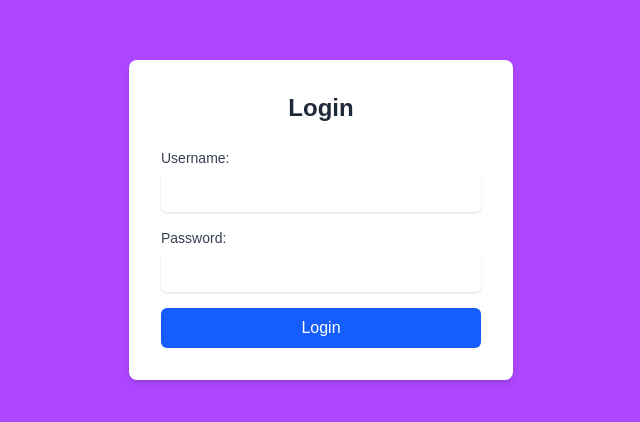
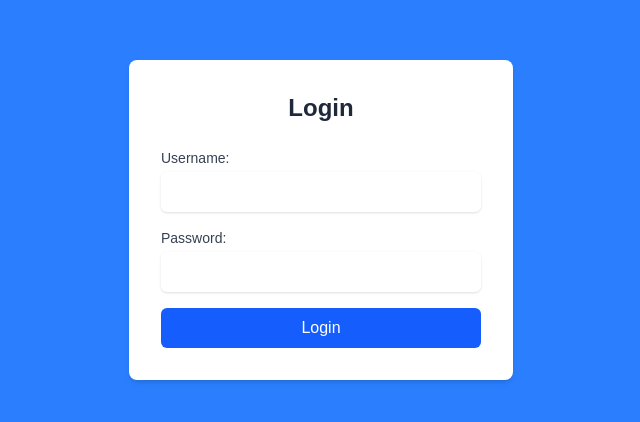
Before and after one commit to derekqbrown/StudyBuddy, a React (Vite) app in the folder frontend/: page /login in a window 1280 px wide. Shown: the part 180-602 px from the top of the page, without its empty margins (319-959 px from the left). Built offline with nearby package versions, Linux system fonts and the light colour scheme.

Commit message:
Styles updated

```diff
--- a/frontend/src/pages/login.tsx
+++ b/frontend/src/pages/login.tsx
@@ -39,7 +39,7 @@
   };
 
   return (
-    <div className="flex flex-col items-center justify-center min-h-screen p-4 bg-purple-500"> {}
+    <div className="flex flex-col items-center justify-center min-h-screen p-4 bg-blue-500"> {}
       <div className="bg-white p-8 rounded-lg shadow-md w-full max-w-sm"> {}
         <h2 className="text-2xl font-semibold mb-6 text-center text-gray-800">Login</h2> {}
         {error && <p className="text-red-500 font-bold mt-2">{error}</p>} {}
--- a/frontend/src/pages/register.tsx
+++ b/frontend/src/pages/register.tsx
@@ -32,7 +32,7 @@
   };
 
   return (
-    <div className="flex flex-col items-center justify-center min-h-screen p-4 bg-purple-500">
+    <div className="flex flex-col items-center justify-center min-h-screen p-4 bg-blue-500">
       <div className="bg-white p-8 rounded-lg shadow-md w-full max-w-sm">
         <h2 className="text-2xl font-semibold mb-6 text-center text-gray-800">
           Register
```
